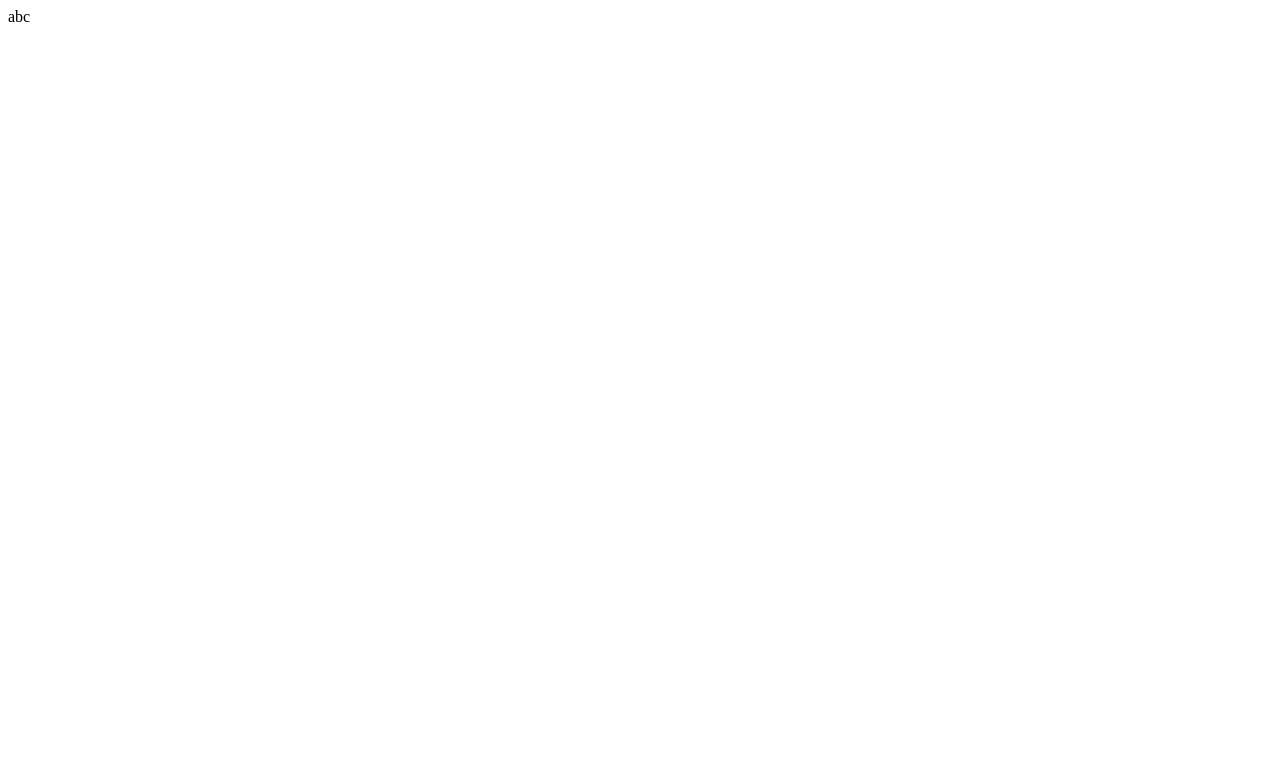
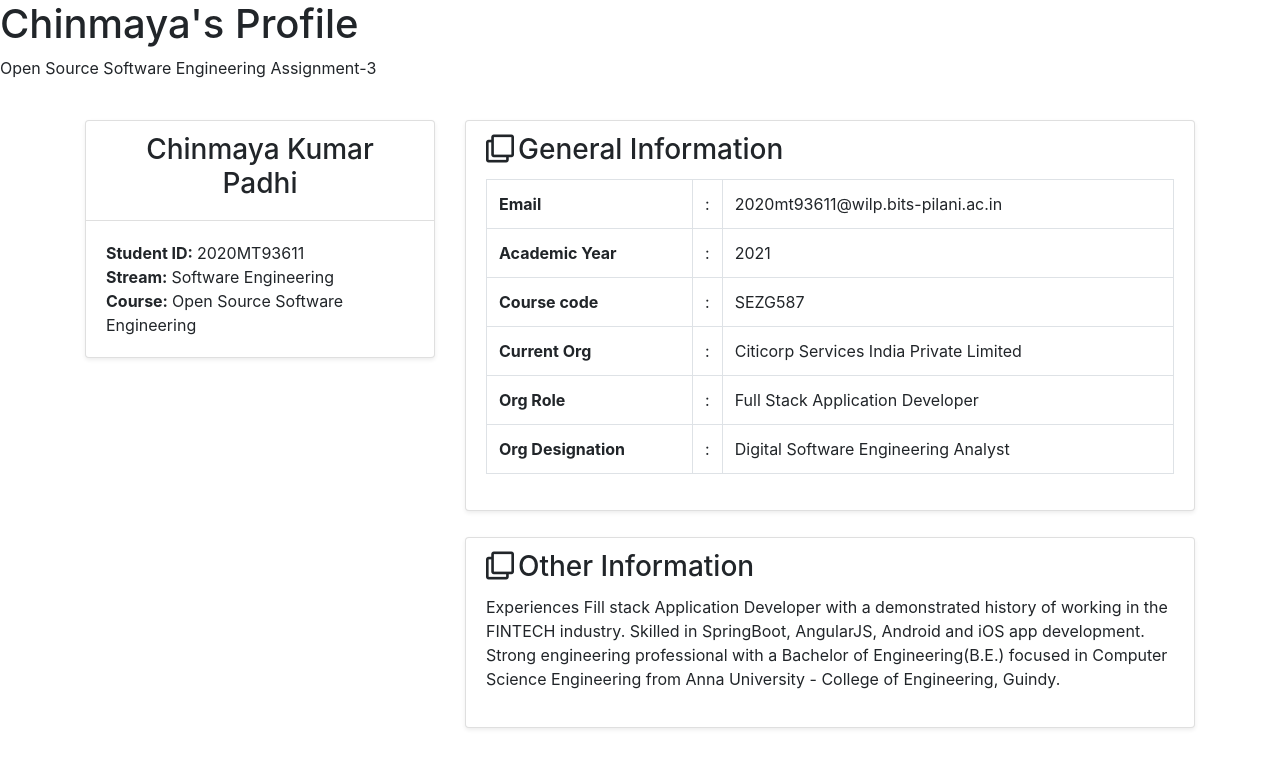
Before and after one commit to chinmaya2020mt93611/chinmaya2020mt93611, a plain HTML site: page index.html in a window 1280 px wide. Drawn offline with nearby package versions, Linux system fonts and the light colour scheme.

Commit message:
Add files via upload

```diff
--- a/index.html
+++ b/index.html
@@ -1 +1,114 @@
-abc
+<!DOCTYPE html>
+<html lang="en">
+<head>
+    <meta charset="UTF-8" />
+    <meta http-equiv="X-UA-Compatible" content="IE=edge,chrome=1">
+    <meta name="viewport" content="width=device-width, initial-scale=1.0">
+    <title>Chinmaya2020mt93611 Profile</title>
+
+    <meta name="author" content="Chinmaya Kumar Padhi" />
+    <link href="https://fonts.googleapis.com/css?family=Lato:300,400,700,900&display=swap" rel="stylesheet"><link rel='stylesheet' href='https://cdnjs.cloudflare.com/ajax/libs/twitter-bootstrap/4.1.3/css/bootstrap.min.css'>
+<link rel='stylesheet' href='https://cdnjs.cloudflare.com/ajax/libs/font-awesome/5.12.1/css/all.min.css'>
+
+	    <link rel="stylesheet" href="css/style.css">
+</head>
+<body>
+
+<header class="ScriptHeader">
+    <div class="rt-container">
+    	<div class="col-rt-12">
+        	<div class="rt-heading">
+            	<h1>Chinmaya's Profile</h1>
+                <p>Open Source Software Engineering Assignment-3</p>
+            </div>
+        </div>
+    </div>
+</header>
+
+<section>
+    <div class="rt-container">
+          <div class="col-rt-12">
+              <div class="Scriptcontent">
+
+<!-- Student Profile -->
+<div class="student-profile py-4">
+  <div class="container">
+    <div class="row">
+      <div class="col-lg-4">
+        <div class="card shadow-sm">
+          <div class="card-header bg-transparent text-center">
+            <h3>Chinmaya Kumar Padhi</h3>
+          </div>
+          <div class="card-body">
+            <p class="mb-0"><strong class="pr-1">Student ID:</strong>2020MT93611</p>
+            <p class="mb-0"><strong class="pr-1">Stream:</strong>Software Engineering</p>
+            <p class="mb-0"><strong class="pr-1">Course:</strong>Open Source Software Engineering</p>
+          </div>
+        </div>
+      </div>
+      <div class="col-lg-8">
+        <div class="card shadow-sm">
+          <div class="card-header bg-transparent border-0">
+            <h3 class="mb-0"><i class="far fa-clone pr-1"></i>General Information</h3>
+          </div>
+          <div class="card-body pt-0">
+            <table class="table table-bordered">
+              <tr>
+                <th width="30%">Email</th>
+                <td width="2%">:</td>
+                <td>2020mt93611@wilp.bits-pilani.ac.in</td>
+              </tr>
+              <tr>
+                <th width="30%">Academic Year</th>
+                <td width="2%">:</td>
+                <td>2021</td>
+              </tr>
+              <tr>
+                <th width="30%">Course code</th>
+                <td width="2%">:</td>
+                <td>SEZG587</td>
+              </tr>
+              <tr>
+                <th width="30%">Current Org</th>
+                <td width="2%">:</td>
+                <td>Citicorp Services India Private Limited</td>
+              </tr>
+			  <tr>
+                <th width="30%">Org Role</th>
+                <td width="2%">:</td>
+                <td>Full Stack Application Developer</td>
+              </tr>
+			  <tr>
+                <th width="30%">Org Designation</th>
+                <td width="2%">:</td>
+                <td>Digital Software Engineering Analyst</td>
+              </tr>
+            </table>
+          </div>
+        </div>
+          <div style="height: 26px"></div>
+        <div class="card shadow-sm">
+          <div class="card-header bg-transparent border-0">
+            <h3 class="mb-0"><i class="far fa-clone pr-1"></i>Other Information</h3>
+          </div>
+          <div class="card-body pt-0">
+              <p>Experiences Fill stack Application Developer with a demonstrated history of working in the FINTECH industry. Skilled in SpringBoot, AngularJS, Android and iOS app development. Strong engineering professional with a Bachelor of Engineering(B.E.) focused in Computer Science Engineering from Anna University - College of Engineering, Guindy.</p>
+          </div>
+        </div>
+      </div>
+    </div>
+  </div>
+</div>
+<!-- partial -->
+
+    		</div>
+		</div>
+    </div>
+</section>
+
+
+
+    <!-- Analytics -->
+
+	</body>
+</html>
```
